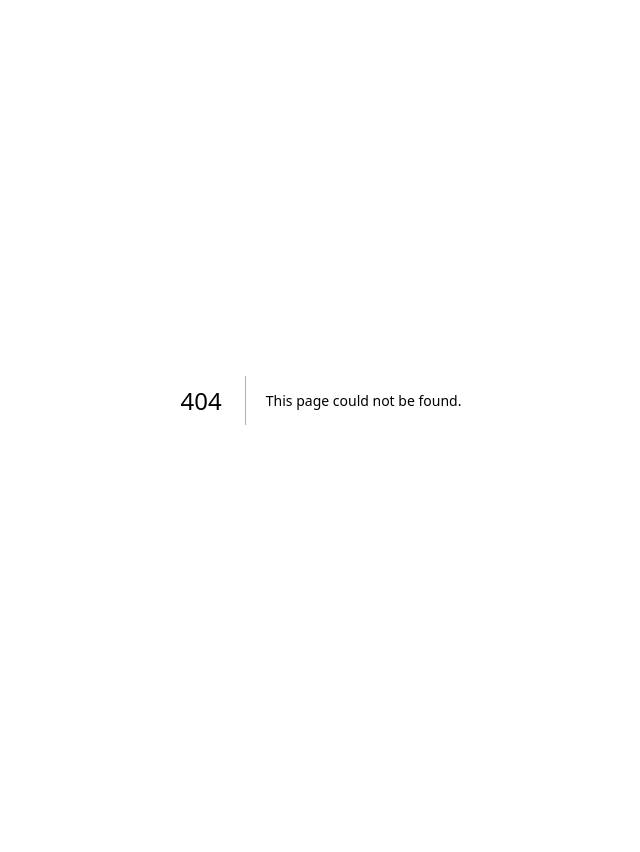
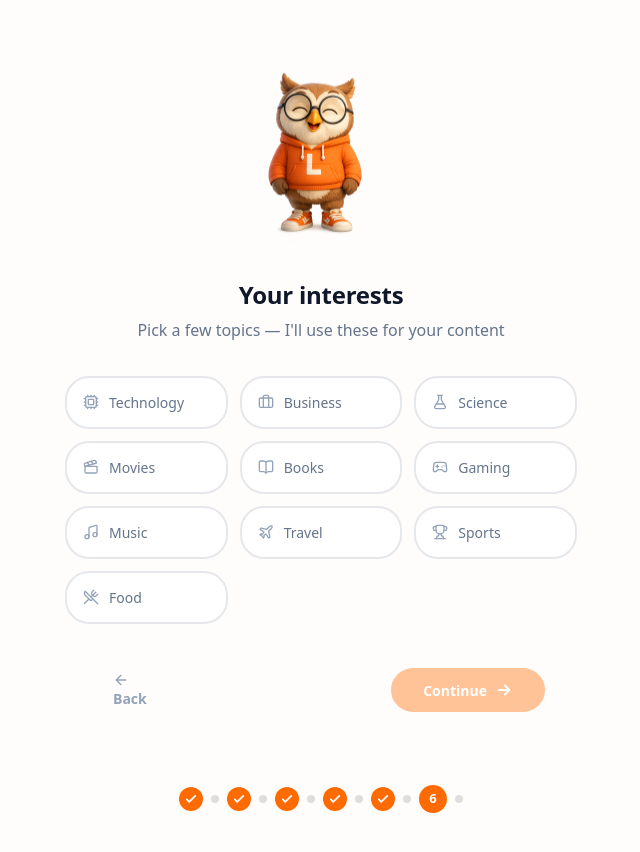
Before and after one commit to crazybizz-code/LinguAlphabet, a Next.js app: page /interests in a window 1280 px wide. Before the commit this address had no page. Shown: the whole page, without its empty margins (319-959 px from the left). Before the commit the page ends 800 px from the top, so only its background shows below. Built offline with nearby package versions, Linux system fonts and the light colour scheme.

Commit message:
Add Interests screen (new /interests route)
Multi-select chip grid (Technology, Business, Science, Movies, Books,
Gaming, Music, Travel, Sports, Food), Tuto happy/float, live "N
selected" counter, Back/Continue gated on at least one selection.

```diff
--- /dev/null
+++ b/src/app/(onboarding)/interests/page.tsx
@@ -0,0 +1,82 @@
+"use client";
+
+import { motion } from "framer-motion";
+import {
+  Cpu,
+  Briefcase,
+  FlaskConical,
+  Clapperboard,
+  BookOpen,
+  Gamepad2,
+  Music,
+  Plane,
+  Trophy,
+  UtensilsCrossed,
+  Check,
+} from "lucide-react";
+import { cn } from "@/lib/utils";
+import { Tuto } from "@/components/mascot/Tuto";
+import { SelectableCard } from "@/components/ui/SelectableCard";
+import { OnboardingLayout } from "@/components/layout/OnboardingLayout";
+import { OnboardingNav } from "@/components/layout/OnboardingNav";
+import { useOnboardingData, writeOnboardingData } from "@/lib/onboarding/storage";
+
+const INTERESTS = [
+  { id: "Technology", icon: Cpu },
+  { id: "Business", icon: Briefcase },
+  { id: "Science", icon: FlaskConical },
+  { id: "Movies", icon: Clapperboard },
+  { id: "Books", icon: BookOpen },
+  { id: "Gaming", icon: Gamepad2 },
+  { id: "Music", icon: Music },
+  { id: "Travel", icon: Plane },
+  { id: "Sports", icon: Trophy },
+  { id: "Food", icon: UtensilsCrossed },
+] as const;
+
+export default function InterestsPage() {
+  const interests = useOnboardingData().interests;
+
+  function toggle(id: string) {
+    writeOnboardingData({
+      interests: interests.includes(id) ? interests.filter((i) => i !== id) : [...interests, id],
+    });
+  }
+
+  return (
+    <OnboardingLayout step={6} totalSteps={7} variant="checklist">
+      <Tuto pose="happy" size="md" animation="float" priority className="mx-auto mb-6" />
+      <h2 className="mb-2 font-heading text-h1 font-bold text-text-primary">Your interests</h2>
+      <p className="mb-8 text-body text-text-secondary">Pick a few topics — I&apos;ll use these for your content</p>
+
+      <div className="mx-auto grid max-w-lg grid-cols-2 gap-3 sm:grid-cols-3">
+        {INTERESTS.map((option) => {
+          const Icon = option.icon;
+          const selected = interests.includes(option.id);
+          return (
+            <SelectableCard
+              key={option.id}
+              selected={selected}
+              onClick={() => toggle(option.id)}
+              className="flex items-center gap-2.5 px-4 py-3.5"
+            >
+              <Icon className={cn("h-4 w-4", selected ? "text-primary" : "text-text-tertiary")} />
+              <span className={cn("text-small font-medium", selected ? "text-primary-dark" : "text-text-secondary")}>
+                {option.id}
+              </span>
+              {selected && <Check className="ml-auto h-4 w-4 text-primary" />}
+            </SelectableCard>
+          );
+        })}
+      </div>
+
+      {interests.length > 0 && (
+        <motion.p initial={{ opacity: 0 }} animate={{ opacity: 1 }} className="mt-5 text-caption text-text-tertiary">
+          {interests.length} selected
+        </motion.p>
+      )}
+
+      <OnboardingNav backHref="/daily-time" continueHref="/ready" continueDisabled={interests.length === 0} />
+    </OnboardingLayout>
+  );
+}
```
